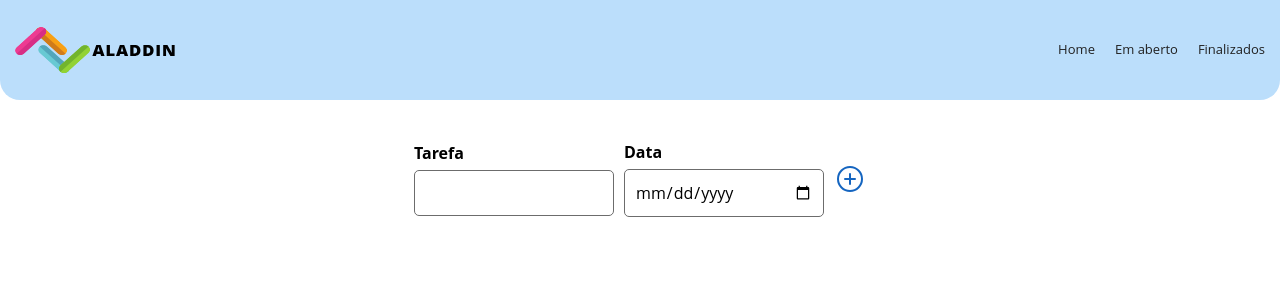
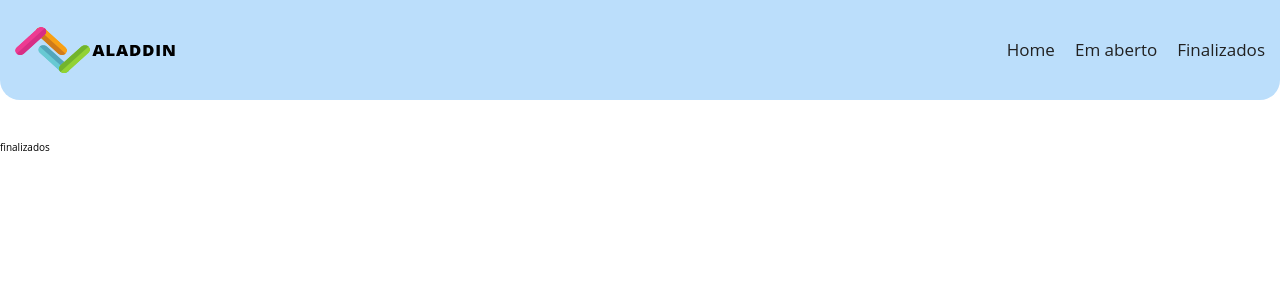
Before and after one commit to juliamchdo/aladdin-web, a React (Vite) app: page /finalizados in a window 1280 px wide. Shown: the top 300 px of the page. Built offline with nearby package versions, Linux system fonts and the light colour scheme.

Commit message:
created routes with react router

```diff
--- a/package.json
+++ b/package.json
@@ -10,11 +10,15 @@
     "preview": "vite preview"
   },
   "dependencies": {
+    "@radix-ui/react-checkbox": "^1.0.4",
+    "@radix-ui/react-icons": "^1.3.0",
     "@radix-ui/react-label": "^2.0.2",
     "axios": "^1.6.0",
+    "dayjs": "^1.11.10",
     "phosphor-react": "^1.4.1",
     "react": "^18.2.0",
-    "react-dom": "^18.2.0"
+    "react-dom": "^18.2.0",
+    "react-router-dom": "^6.20.0"
   },
   "devDependencies": {
     "@types/react": "^18.2.15",
--- a/src/App.tsx
+++ b/src/App.tsx
@@ -1,6 +1,6 @@
 import './App.css'
 import { Header } from './components/Header'
-import { Home } from './screens/Home'
+import { Outlet } from 'react-router-dom'
 import './styles/global.css'
 
 function App() {
@@ -11,7 +11,7 @@ function App() {
     <div className='w-screen h-screen'>
       <div className="w-full flex flex-col gap-16">
         <Header/>
-        <Home/>
+        <Outlet/>
       </div>
     </div>
 
--- /dev/null
+++ b/src/components/Card.tsx
@@ -0,0 +1,21 @@
+import "../styles/card.css";
+import { CheckIcon } from '@radix-ui/react-icons';
+import * as Checkbox from "@radix-ui/react-checkbox";
+
+type CardProps = {
+    title: string
+}
+
+export function Card(title : CardProps) {
+  return (
+    <div className="card">
+      <Checkbox.Root className="CheckboxRoot" id="c1">
+        <Checkbox.Indicator className="CheckboxIndicator">
+          <CheckIcon />
+        </Checkbox.Indicator>
+      </Checkbox.Root>
+
+      <p className="title">{title.title}</p>
+    </div>
+  );
+}
--- a/src/components/Header.tsx
+++ b/src/components/Header.tsx
@@ -1,15 +1,16 @@
 import "../styles/header.css"
 import logo from "../assets/logo.svg"
 import { useState } from "react";
+import { Link } from "react-router-dom";
 
 export function Header() {
 
   const [isNavOpen, setIsNavOpen] = useState(false);
 
   const navOptions = [
-    {id: 1, title: "Home", active: true},
-    {id: 2, title: "Em aberto", active: false},
-    {id: 3, title: "Finalizados", active: false},
+    {id: 1, title: "Home", active: true, link: "/"},
+    {id: 2, title: "Em aberto", active: false, link: "/aberto"},
+    {id: 3, title: "Finalizados", active: false, link: "/finalizados"},
   ]
 
   return (
@@ -47,35 +48,35 @@ export function Header() {
                 <line x1="6" y1="6" x2="18" y2="18" />
               </svg>
             </div>
-            <ul className="flex flex-col items-center justify-between min-h-[250px]">
+            <div className="flex flex-col items-center justify-between min-h-[250px]">
 
               {
                 navOptions.map(option => {
                   return (
-                    <li key={option.id} className="my-8 uppercase">
-                      <a className="header-item" href="/about">{option.title}</a>
-                    </li>
+                    <Link to={option.link} key={option.id} className="my-8 uppercase header-item">
+                      {option.title}
+                    </Link>
                   )
                 })
               }
 
-            </ul>
+            </div>
           </div>
         </section>
 
         {/* desktop menu */}
-        <ul className="header-item hidden space-x-8 lg:flex">
+        <div className="header-item hidden space-x-8 lg:flex">
 
           {
             navOptions.map(option => {
               return (
-                <li key={option.id}>
-                  <a href="/about">{option.title}</a>
-                </li>
+                <Link to={option.link} key={option.id}>
+                  {option.title}
+                </Link>
               )
             })
           }
-        </ul>
+        </div>
       </nav>
     </div>
   )
--- a/src/components/NewTask.tsx
+++ b/src/components/NewTask.tsx
@@ -4,8 +4,15 @@ import { api } from "../lib/axios";
 import { isEmpty } from "../utils/EmptyNullUndefined";
 import "../styles/new-task.css";
 import * as Label from "@radix-ui/react-label";
+import { Task } from "../types/task";
+import dayjs from "dayjs";
 
-export function NewTask() {
+type TaskProps = {
+  openTask: Task,
+  setOpenTask: React.Dispatch<React.SetStateAction<Task>>
+}
+
+export function NewTask({openTask, setOpenTask} : TaskProps) {
   const [task, setTask] = useState("");
   const [date, setDate] = useState("");
 
@@ -27,8 +34,12 @@ export function NewTask() {
           title: task,
           deadline: date,
         })
-        .then(() => {
+        .then((response) => {
           window.alert("Tarefa cadastrada com sucesso!");
+          const today = dayjs().startOf('day').toDate();
+          console.log(today)
+          // console.log(response.data)
+          // setOpenTask(response.data)
         });
     }
   }
--- a/src/main.tsx
+++ b/src/main.tsx
@@ -1,10 +1,35 @@
-import React from 'react'
-import ReactDOM from 'react-dom/client'
-import App from './App.tsx'
-import './index.css'
+import React from "react";
+import ReactDOM from "react-dom/client";
+import App from "./App.tsx";
+import { Home } from "./routes/Home.tsx";
+import { Finalizados } from "./routes/Finalizados.tsx";
+import { EmAberto } from "./routes/EmAberto.tsx";
+import { createBrowserRouter, RouterProvider } from "react-router-dom";
+import "./index.css";
 
-ReactDOM.createRoot(document.getElementById('root')!).render(
+const router = createBrowserRouter([
+  {
+    path: "/",
+    element: <App />,
+    children: [
+      {
+        path: "/",
+        element: <Home />,
+      },
+      {
+        path: "finalizados",
+        element: <Finalizados />,
+      },
+      {
+        path: "aberto",
+        element: <EmAberto />,
+      },
+    ],
+  },
+]);
+
+ReactDOM.createRoot(document.getElementById("root")!).render(
   <React.StrictMode>
-    <App />
-  </React.StrictMode>,
-)
+    <RouterProvider router={router} />
+  </React.StrictMode>
+);
--- /dev/null
+++ b/src/routes/EmAberto.tsx
@@ -0,0 +1,7 @@
+export function EmAberto(){
+    return (
+        <div>
+            em aberto
+        </div>
+    )
+}
--- /dev/null
+++ b/src/routes/Finalizados.tsx
@@ -0,0 +1,5 @@
+export function Finalizados(){
+    return (
+        <div>finalizados</div>
+    )
+}
--- /dev/null
+++ b/src/routes/Home.tsx
@@ -0,0 +1,28 @@
+import { useEffect, useState } from "react";
+import { api } from "../lib/axios";
+import { NewTask } from "../components/NewTask";
+import { Card } from "../components/Card";
+import { Task } from "../types/task";
+
+export function Home() {
+  const [openTask, setOpenTask] = useState<Task>([]);
+
+  useEffect(() => {
+    api.get("open").then((response) => {
+      setOpenTask(response.data);
+    });
+  }, [openTask]);
+
+  return (
+    <div className="flex justify-center items-center">
+      <div className="flex flex-col justify-center items-center gap-16 w-screen mb-10">
+        <NewTask openTask={openTask} setOpenTask={setOpenTask}/>
+        {openTask.length > 0 &&
+          openTask.map((task, i) => {
+            return <Card key={i} title={task.title} />
+          })
+        }
+      </div>
+    </div>
+  );
+}
--- a/src/screens/Home.tsx
+++ /dev/null
@@ -1,22 +0,0 @@
-// import { useEffect, useState } from "react";
-// import { api } from "../lib/axios";
-// // import { Task } from "../types/task";
-import { NewTask } from "../components/NewTask";
-
-export function Home() {
-  // const [openTask, setOpenTask] = useState<Task>([]);
-
-  // useEffect(() => {
-  //   api.get("open").then((response) => {
-  //     setOpenTask(response.data);
-  //   });
-  // }, []);
-
-  return (
-    <div className="flex justify-center items-center">
-      <div className="flex flex-col gap-16">
-        <NewTask />
-      </div>
-    </div>
-  );
-}
--- /dev/null
+++ b/src/styles/card.css
@@ -0,0 +1,54 @@
+.card {
+  width: 60rem;
+  height: 9.8rem;
+  display: flex;
+  align-items: center;
+  padding: 2.5rem;
+
+  background: #bbdefb;
+  box-shadow: 0px 4px 4px 0px rgba(0, 0, 0, 0.25);
+  border-radius: 1rem;
+}
+
+button {
+  all: unset;
+}
+
+.CheckboxRoot {
+  background-color: white !important;
+  width: 25px;
+  height: 25px;
+  border-radius: 4px;
+  display: flex;
+  align-items: center;
+  justify-content: center;
+}
+.CheckboxRoot:hover {
+  background-color: #72b42d;
+}
+.CheckboxRoot:focus {
+  background-color: #72b42d !important;
+}
+
+.CheckboxIndicator {
+  color: white;
+}
+
+.title{
+    color: #000;
+    font-size: 2rem;
+    font-weight: 600;
+    margin-left: 2rem;
+}
+
+@media screen and (max-width: 480px) {
+  .card {
+    width: 30rem;
+  }
+}
+
+@media screen and (min-width: 481px) and (max-width: 767px) {
+  .card {
+    width: 40rem;
+  }
+}
--- a/src/styles/header.css
+++ b/src/styles/header.css
@@ -7,7 +7,7 @@
 }
 
 .header-container a {
-  font-size: 1.3rem;
+  font-size: 1.7rem;
   font-weight: 500;
   text-decoration: none;
   color: #212121;
```
Also changed, not shown: 1 other file (tests, documents, lock files or other folders).
